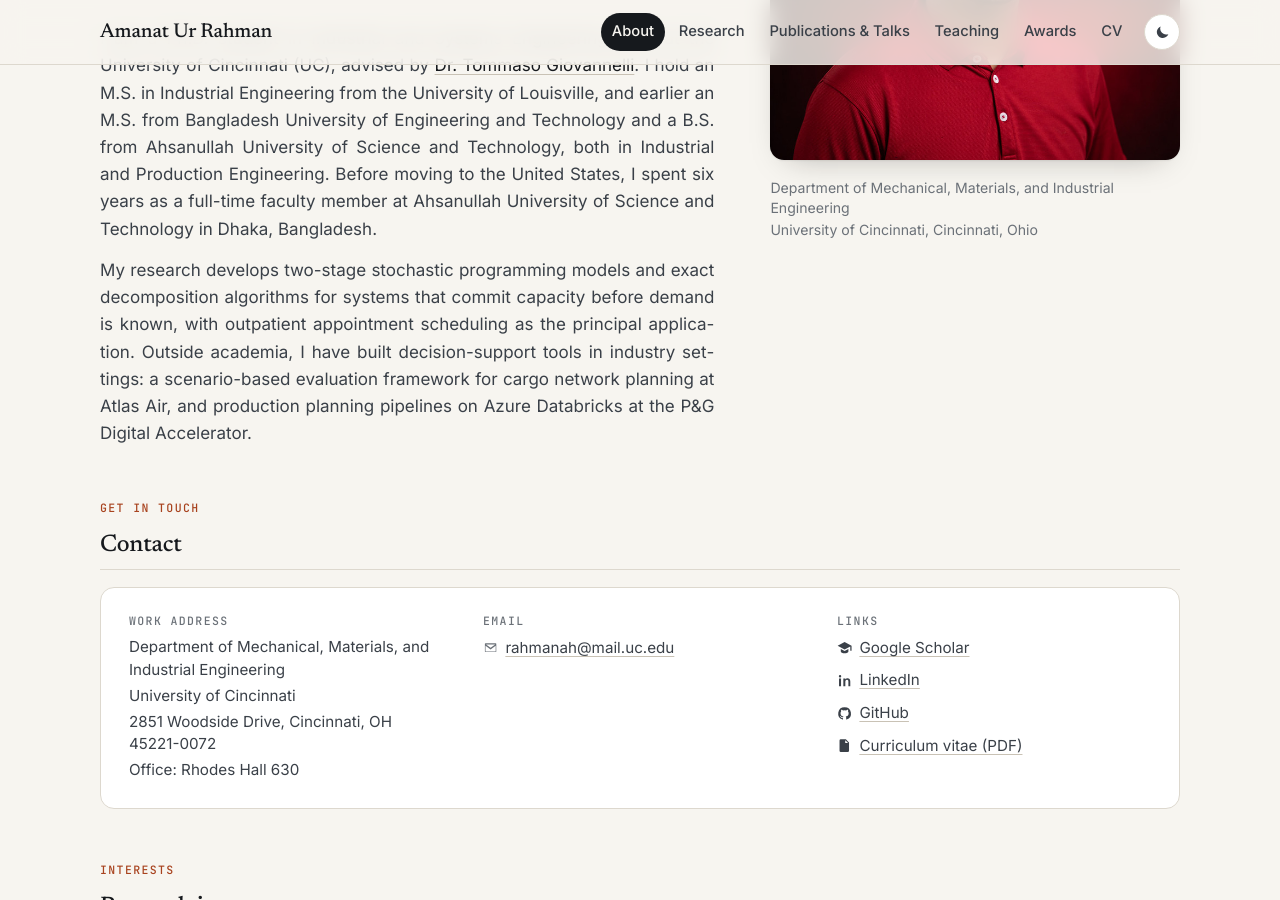
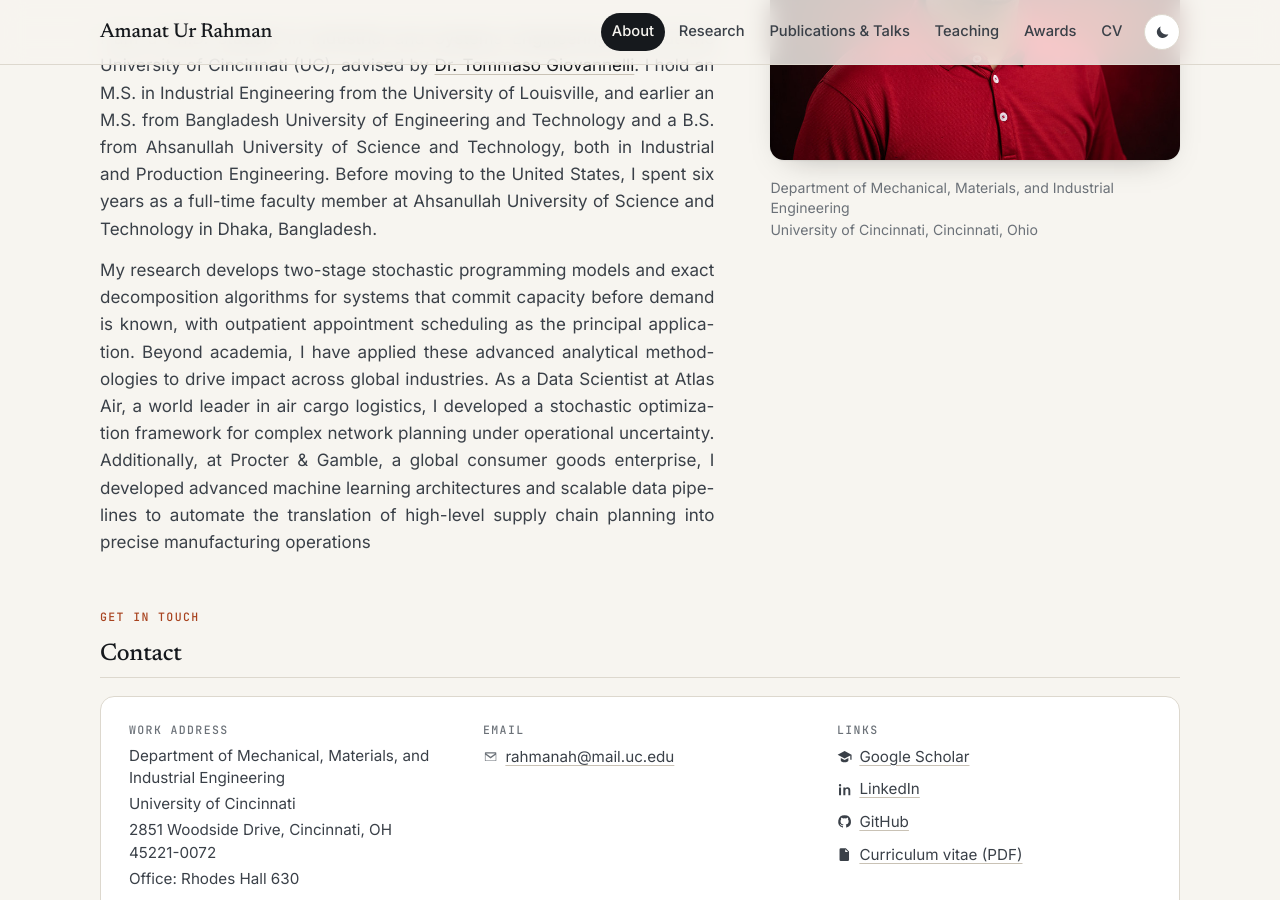
Before and after one commit to amanat-rahman/amanat-rahman.github.io, a Jekyll site: the page built from index.html, in a window 1280 px wide and 900 px high, scrolled down 317 px. Built offline with Jekyll 4.4.1, drawn with Linux system fonts in a browser that asks for light colours.

Commit message:
Update profile.yml

```diff
--- a/_data/profile.yml
+++ b/_data/profile.yml
@@ -35,12 +35,8 @@
     years as a full-time faculty member at Ahsanullah University of Science and Technology
     in Dhaka, Bangladesh.
   - >-
-    My research develops two-stage stochastic programming models and exact decomposition
-    algorithms for systems that commit capacity before demand is known, with outpatient
-    appointment scheduling as the principal application. Outside academia, I have built
-    decision-support tools in industry settings: a scenario-based evaluation framework for
-    cargo network planning at Atlas Air, and production planning pipelines on Azure
-    Databricks at the P&amp;G Digital Accelerator.
+    My research develops two-stage stochastic programming models and exact decomposition algorithms for systems that commit capacity before demand is known, with outpatient
+    appointment scheduling as the principal application. Beyond academia, I have applied these advanced analytical methodologies to drive impact across global industries. As a Data Scientist at Atlas Air, a world leader in air cargo logistics, I developed a stochastic optimization framework for complex network planning under operational uncertainty. Additionally, at Procter & Gamble, a global consumer goods enterprise, I developed advanced machine learning architectures and scalable data pipelines to automate the translation of high-level supply chain planning into precise manufacturing operations
 
 interests:
   methodology:
```
